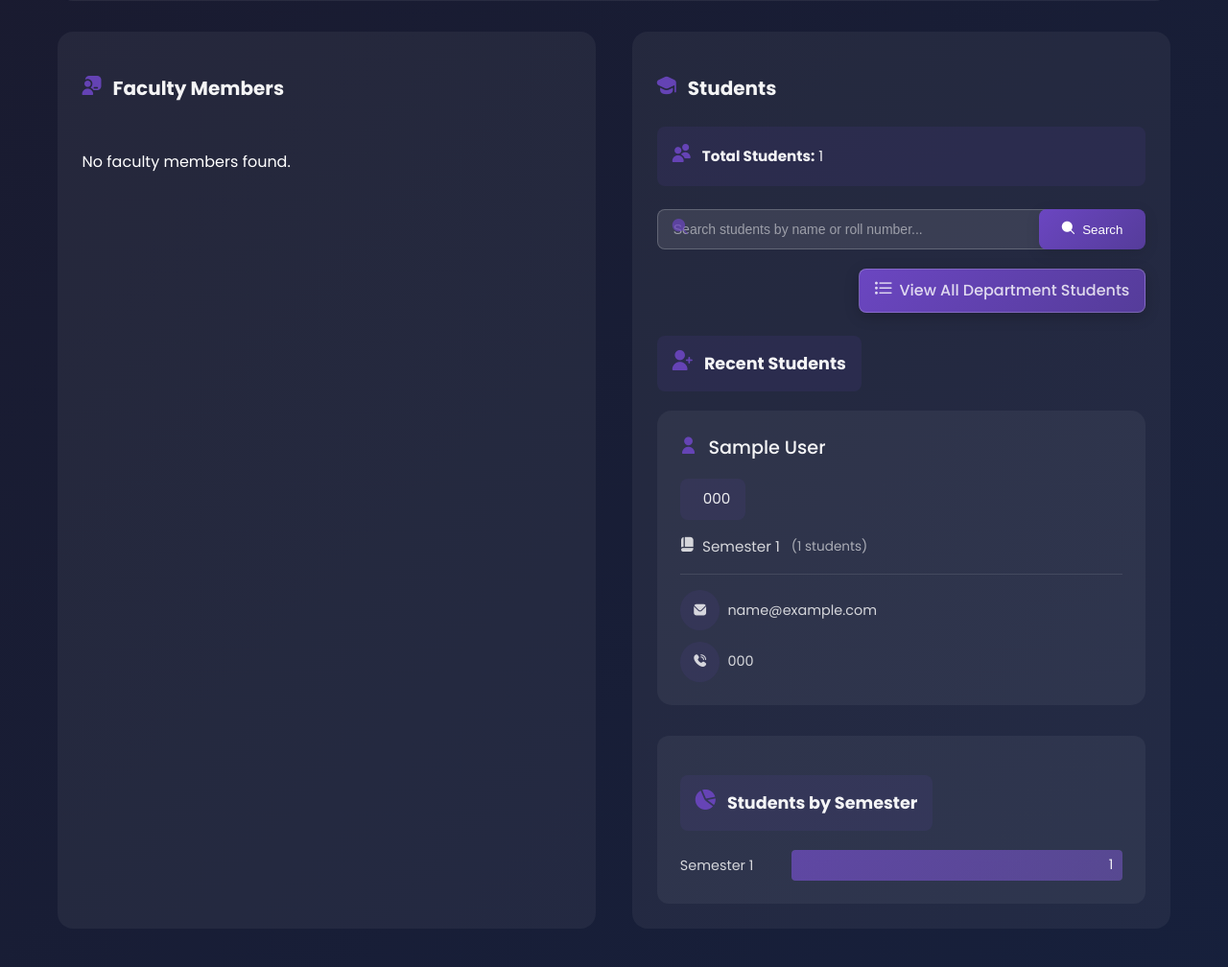
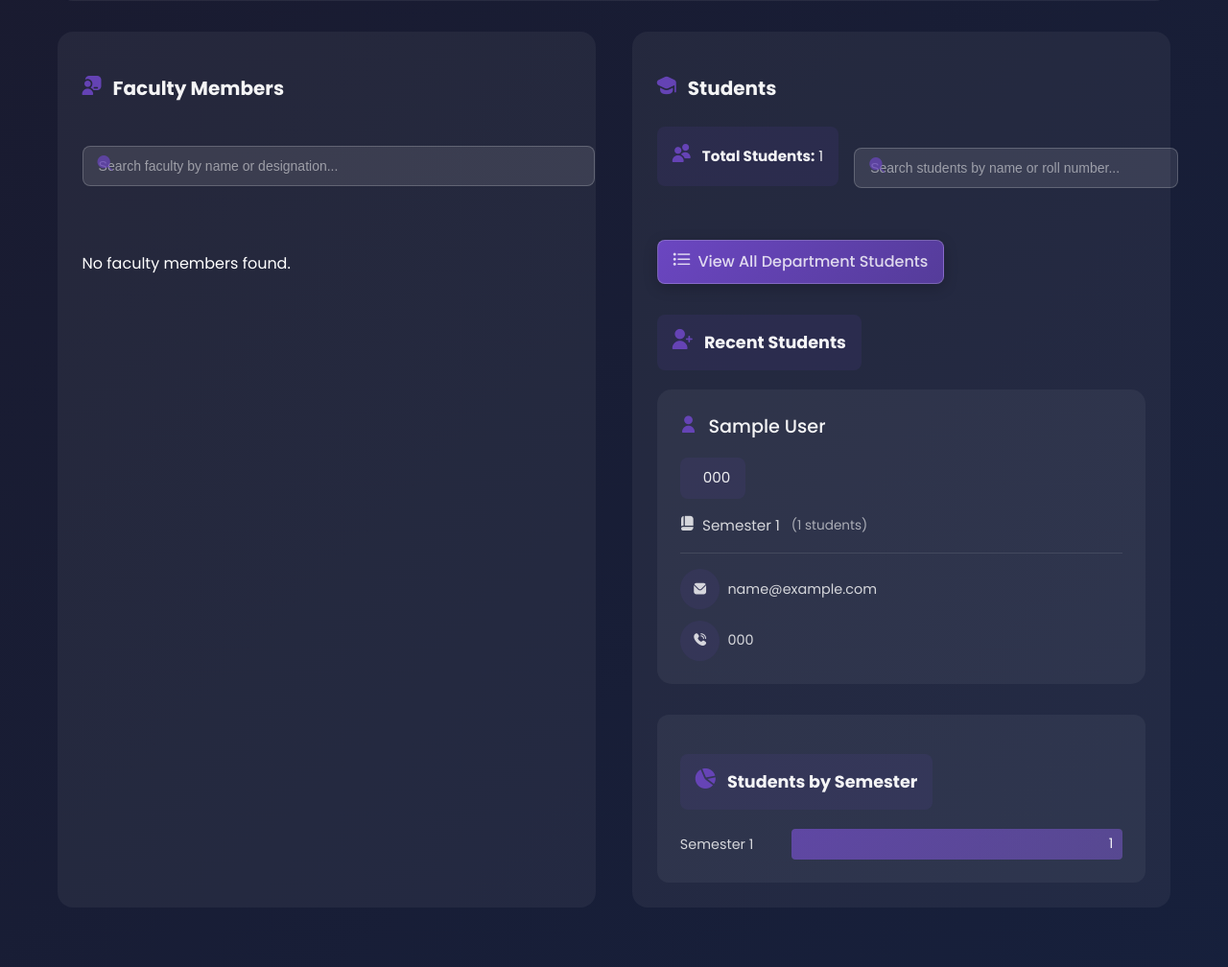
Before and after one commit to OmeshThokchom/RGU, a PHP site: page /pages/departments.php?dept=000 in a window 1280 px wide. Shown: the part 433-1441 px from the top of the page at 96% size. Run offline with PHP 8.4, Linux system fonts and the light colour scheme; tables that the repository leaves empty hold one stand-in row (values such as "Sample post"); data that the repository does not hold is empty; some libraries are stand-ins or nearby versions.

Commit message:
realtime search mechanism

```diff
--- a/assets/css/glass.css
+++ b/assets/css/glass.css
@@ -926,6 +926,24 @@ body:not(.admin-body) .notice-item .important-badge {
     justify-content: space-between;
 }
 
+.students-header {
+    display: flex;
+    align-items: center;
+    justify-content: space-between;
+    margin-bottom: 2rem;
+    flex-wrap: wrap;
+    gap: 1rem;
+}
+
+.student-search-form {
+    flex: 1;
+    max-width: 500px;
+}
+
+.student-search-form .search-input-wrapper {
+    width: 100%;
+}
+
 .students-grid {
     display: grid;
     grid-template-columns: repeat(auto-fill, minmax(350px, 1fr));
@@ -1183,8 +1201,19 @@ body:not(.admin-body) .notice-item .important-badge {
 .faculty-header {
     display: flex;
     align-items: center;
-    gap: 1.25rem;
-    margin-bottom: 1.5rem;
+    justify-content: space-between;
+    margin-bottom: 2rem;
+    flex-wrap: wrap;
+    gap: 1rem;
+}
+
+.faculty-search-form {
+    flex: 1;
+    max-width: 500px;
+}
+
+.faculty-search-form .search-input-wrapper {
+    width: 100%;
 }
 
 .faculty-avatar {
@@ -1265,6 +1294,7 @@ body:not(.admin-body) .notice-item .important-badge {
 .faculty-contact a:hover {
     background: rgba(107, 70, 193, 0.2);
     transform: translateY(-2px);
+    box-shadow: 0 4px 12px rgba(107, 70, 193, 0.15);
 }
 
 /* Documentation Glass Effects */
--- a/assets/js/main.js
+++ b/assets/js/main.js
@@ -1,21 +1,24 @@
-// Realtime Student Search
+// Realtime Student and Faculty Search
 document.addEventListener('DOMContentLoaded', function() {
-    const studentSearchInput = document.querySelector('.students-header .search-form input[name="search"]');
+    // Realtime Student Search
+    const studentSearchInput = document.querySelector('.student-search-form input[name="student_search"]');
     if (studentSearchInput) {
-        let searchTimeout;
+        let studentSearchTimeout;
 
         studentSearchInput.addEventListener('input', function(e) {
-            clearTimeout(searchTimeout);
+            clearTimeout(studentSearchTimeout);
             const searchValue = e.target.value.trim();
-            const deptCode = new URLSearchParams(window.location.search).get('dept');
+            const form = e.target.closest('form');
+            const deptCode = form.querySelector('input[name="dept"]').value;
 
-            searchTimeout = setTimeout(() => {
+            studentSearchTimeout = setTimeout(() => {
                 const url = new URL(window.location.href);
                 if (searchValue) {
-                    url.searchParams.set('search', searchValue);
+                    url.searchParams.set('student_search', searchValue);
                 } else {
-                    url.searchParams.delete('search');
+                    url.searchParams.delete('student_search');
                 }
+                url.searchParams.set('dept', deptCode);
 
                 fetch(`${url.pathname}?${url.searchParams.toString()}`)
                     .then(response => response.text())
@@ -26,8 +29,44 @@ document.addEventListener('DOMContentLoaded', function() {
                         if (newStudentCards) {
                             document.querySelector('.student-cards').innerHTML = newStudentCards.innerHTML;
                         }
-                    });
-            }, 300); // Debounce time
+                    })
+                    .catch(error => console.error('Error:', error));
+            }, 300);
+        });
+    }
+
+    // Realtime Faculty Search
+    const facultySearchInput = document.querySelector('.faculty-search-form input[name="faculty_search"]');
+    if (facultySearchInput) {
+        let facultySearchTimeout;
+
+        facultySearchInput.addEventListener('input', function(e) {
+            clearTimeout(facultySearchTimeout);
+            const searchValue = e.target.value.trim();
+            const form = e.target.closest('form');
+            const deptCode = form.querySelector('input[name="dept"]').value;
+
+            facultySearchTimeout = setTimeout(() => {
+                const url = new URL(window.location.href);
+                if (searchValue) {
+                    url.searchParams.set('faculty_search', searchValue);
+                } else {
+                    url.searchParams.delete('faculty_search');
+                }
+                url.searchParams.set('dept', deptCode);
+
+                fetch(`${url.pathname}?${url.searchParams.toString()}`)
+                    .then(response => response.text())
+                    .then(html => {
+                        const parser = new DOMParser();
+                        const doc = parser.parseFromString(html, 'text/html');
+                        const newFacultyGrid = doc.querySelector('.faculty-grid');
+                        if (newFacultyGrid) {
+                            document.querySelector('.faculty-grid').innerHTML = newFacultyGrid.innerHTML;
+                        }
+                    })
+                    .catch(error => console.error('Error:', error));
+            }, 300);
         });
     }
 });
--- a/pages/departments.php
+++ b/pages/departments.php
@@ -5,14 +5,13 @@ $conn = get_db_connection();
 // Get department code from URL if present
 $dept_code = isset($_GET['dept']) ? sanitize_input($conn, $_GET['dept']) : '';
 
-if ($dept_code) {
+if ($dept_code):
     // Show specific department details
     $query = "SELECT * FROM departments WHERE dept_code = '$dept_code'";
     $result = mysqli_query($conn, $query);
     $department = mysqli_fetch_assoc($result);
 
-    if ($department) {
-        ?>
+    if ($department): ?>
         <div class="container">
             <h1><i class="fi fi-sr-building"></i> <?php echo htmlspecialchars($department['dept_name']); ?></h1>
             <div class="department-details">
@@ -29,16 +28,38 @@ if ($dept_code) {
             <div class="department-sections">
                 <section class="faculty-section">
                     <h2><i class="fi fi-sr-chalkboard-user"></i> Faculty Members</h2>
+
+                    <div class="faculty-header">
+                        <!-- Search form -->
+                        <form method="GET" class="search-form faculty-search-form">
+                            <input type="hidden" name="dept" value="<?php echo htmlspecialchars($dept_code); ?>">
+                            <div class="search-input-wrapper">
+                                <i class="fi fi-sr-search"></i>
+                                <input type="text" name="faculty_search" placeholder="Search faculty by name or designation...">
+                            </div>
+                        </form>
+                    </div>
+
                     <div class="faculty-grid">
                         <?php
+                        $faculty_search = isset($_GET['faculty_search']) ? sanitize_input($conn, $_GET['faculty_search']) : '';
+
                         $query = "SELECT f.*,
                                  COUNT(DISTINCT s.student_id) as student_count
                                  FROM faculties f
                                  LEFT JOIN students s ON s.dept_id = f.dept_id
-                                 WHERE f.dept_id = {$department['dept_id']}
-                                 GROUP BY f.faculty_id";
+                                 WHERE f.dept_id = {$department['dept_id']}";
+
+                        if ($faculty_search) {
+                            $query .= " AND (f.first_name LIKE '%$faculty_search%'
+                                      OR f.last_name LIKE '%$faculty_search%'
+                                      OR f.designation LIKE '%$faculty_search%')";
+                        }
+
+                        $query .= " GROUP BY f.faculty_id";
                         $faculty_result = mysqli_query($conn, $query);
 
+                        if (mysqli_num_rows($faculty_result) > 0):
                             while ($faculty = mysqli_fetch_assoc($faculty_result)) {
                                 echo '<div class="faculty-card">';
                                 echo '<div class="faculty-info">';
@@ -63,10 +84,9 @@ if ($dept_code) {
                                 echo '</div>';
                                 echo '</div>';
                             }
-
-                        if (mysqli_num_rows($faculty_result) == 0) {
+                        else:
                             echo '<p>No faculty members found.</p>';
-                        }
+                        endif;
                         ?>
                     </div>
                 </section>
@@ -89,15 +109,12 @@ if ($dept_code) {
                         ?>
 
                         <!-- Search form -->
-                        <form method="GET" action="students.php" class="search-form">
+                        <form method="GET" class="search-form student-search-form">
                             <input type="hidden" name="dept" value="<?php echo htmlspecialchars($dept_code); ?>">
                             <div class="search-input-wrapper">
                                 <i class="fi fi-sr-search"></i>
-                                <input type="text" name="search" placeholder="Search students by name or roll number...">
+                                <input type="text" name="student_search" placeholder="Search students by name or roll number...">
                             </div>
-                            <button type="submit" class="btn-glass primary">
-                                <i class="fi fi-sr-search"></i> Search
-                            </button>
                         </form>
 
                         <div class="view-all">
@@ -109,11 +126,20 @@ if ($dept_code) {
 
                     <?php
                     // Get recent students with more details
+                    $student_search = isset($_GET['student_search']) ? sanitize_input($conn, $_GET['student_search']) : '';
+
                     $recent_students_query = "SELECT s.*,
                                             (SELECT COUNT(*) FROM students WHERE dept_id = s.dept_id AND semester = s.semester) as semester_count
                                             FROM students s
-                                            WHERE s.dept_id = {$department['dept_id']}
-                                            ORDER BY s.student_id DESC LIMIT 6";
+                                            WHERE s.dept_id = {$department['dept_id']}";
+
+                    if ($student_search) {
+                        $recent_students_query .= " AND (s.first_name LIKE '%$student_search%'
+                                                OR s.last_name LIKE '%$student_search%'
+                                                OR s.roll_number LIKE '%$student_search%')";
+                    }
+
+                    $recent_students_query .= " ORDER BY s.student_id DESC LIMIT 6";
                     $recent_students_result = mysqli_query($conn, $recent_students_query);
 
                     if (mysqli_num_rows($recent_students_result) > 0):
@@ -190,13 +216,10 @@ if ($dept_code) {
                 </section>
             </div>
         </div>
-        <?php
-    } else {
-        echo '<div class="container"><p>Department not found.</p></div>';
-    }
-} else {
-    // Show list of all departments
-    ?>
+    <?php else: ?>
+        <div class="container"><p>Department not found.</p></div>
+    <?php endif;
+else: ?>
     <div class="container">
         <h1><i class="fi fi-sr-building"></i> Our Departments</h1>
         <div class="departments-grid">
@@ -220,7 +243,7 @@ if ($dept_code) {
         </div>
     </div>
 <?php
-}
+endif;
 
 mysqli_close($conn);
 require_once('../includes/footer.php');
```
Lines whose indentation alone changed are shown as unchanged.
